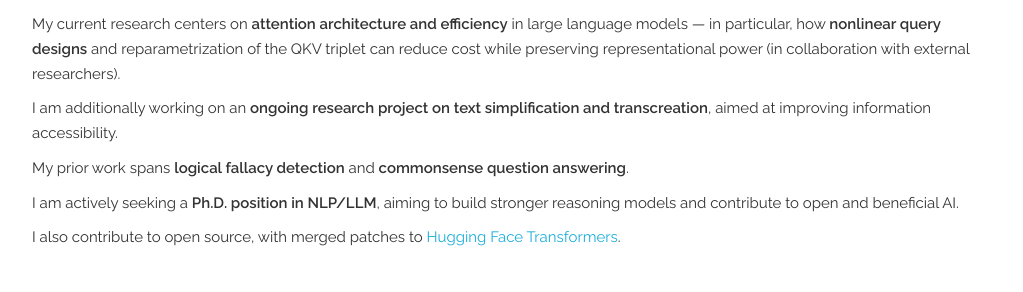
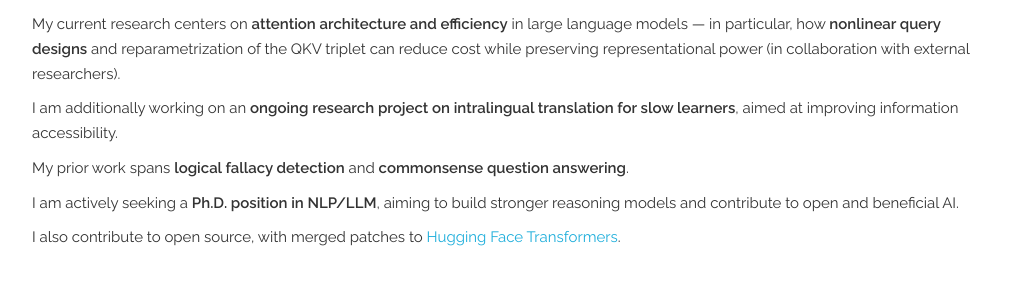
Before and after one commit to jw9603/jw9603.github.io, a Jekyll site: the page built from index.html, in a window 1280 px wide and 900 px high, scrolled down 367 px. Shown: the part 161-453 px from the top of the window, without its empty margins (128-1151 px from the left). Built offline with Jekyll 4.4.1, drawn with Linux system fonts in a browser that asks for light colours; a style sheet for code colours, icons or effects is not loaded.

Commit message:
docs(about): use 'intralingual translation for slow learners' instead of 'transcreation'
The ongoing project is 번안 for slow learners — closer to Jakobson's intralingual translation (rewording within the same language for a target reader) than to transcreation, which carries marketing-cross-culture connotations. Update the About sentence to match the actual research framing so it aligns with the B-Peach LAB Activities entry that already speaks of adaptation for slow learners.

```diff
--- a/index.html
+++ b/index.html
@@ -50,7 +50,7 @@ description: AI Research Engineer — NLP, LLM Reasoning
       My current research centers on <b>attention architecture and efficiency</b> in large language models — in particular, how <b>nonlinear query designs</b> and reparametrization of the QKV triplet can reduce cost while preserving representational power (in collaboration with external researchers).
     </p>
     <p>
-      I am additionally working on an <b>ongoing research project on text simplification and transcreation</b>, aimed at improving information accessibility.
+      I am additionally working on an <b>ongoing research project on intralingual translation for slow learners</b>, aimed at improving information accessibility.
     </p>
     <p>
       My prior work spans <b>logical fallacy detection</b> and <b>commonsense question answering</b>.
```
